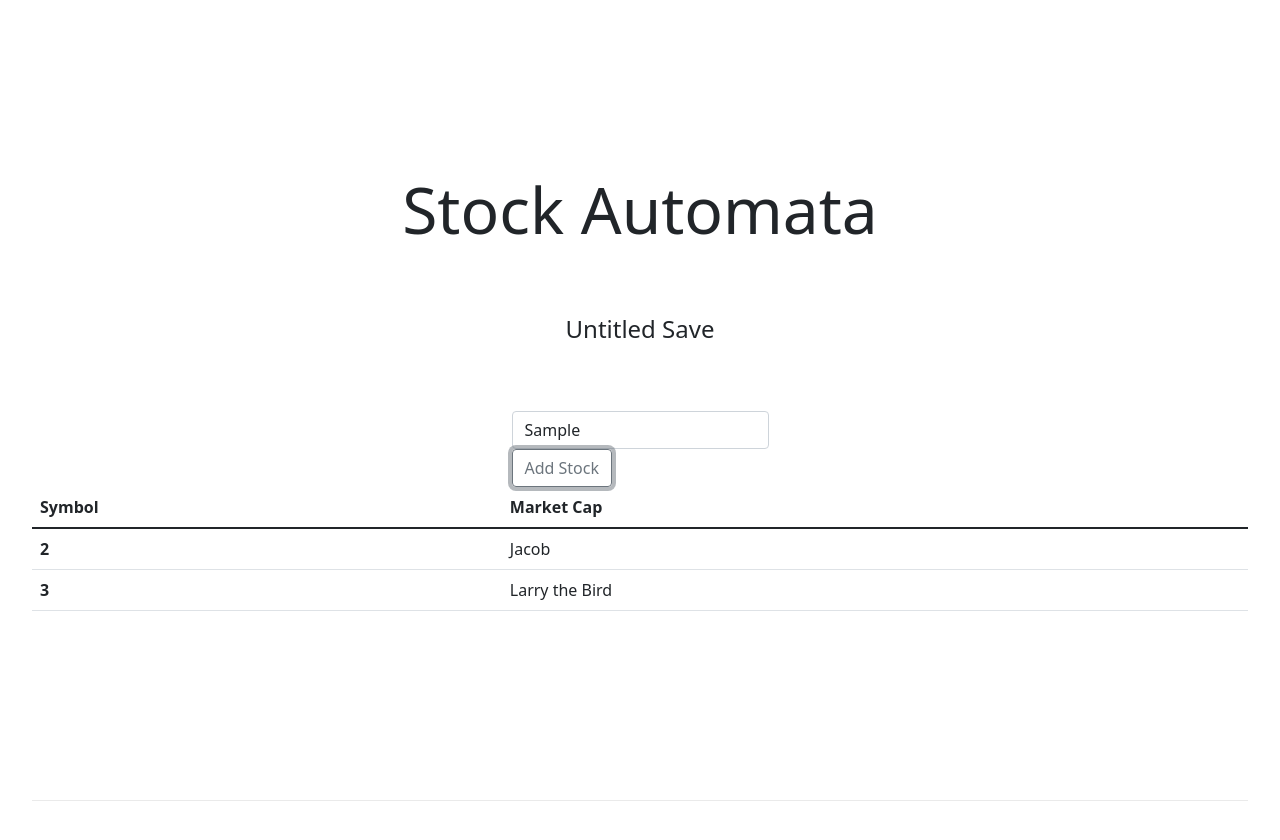
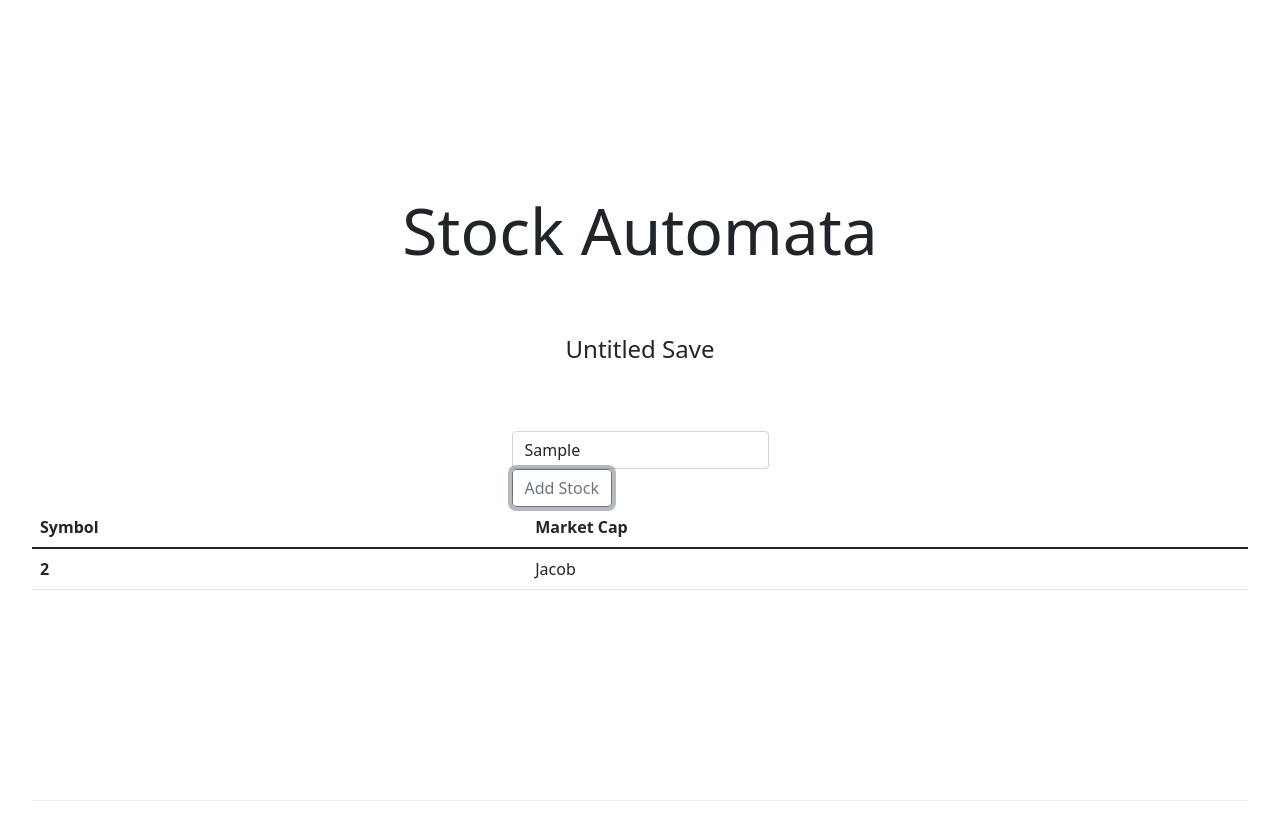
Before and after one commit to NeneWang/stock-automata, a Next.js app: page / in a window 1280 px wide. Both pictures are taken after typing "Sample" into the empty fields and a click on the button "Add Stock". Shown: the top 840 px of the page. Built offline with nearby package versions, Linux system fonts and the light colour scheme.

Commit message:
stocks table | map

```diff
--- /dev/null
+++ b/components/StockTable.js
@@ -0,0 +1,16 @@
+import React from 'React';
+
+export default function StockTable({ stocks }) {
+    console.log(stocks)
+    return (
+        <>
+            {stocks && stocks.map(stock => {
+                return <tr>
+                    <th scope="row">2</th>
+                    <td>Jacob</td>
+                </tr>
+            })}
+
+        </>
+    );
+}
--- a/pages/index.js
+++ b/pages/index.js
@@ -1,39 +1,27 @@
 import Head from 'next/head'
 import Image from 'next/image'
 import styles from '../styles/Home.module.css'
-import { useState, useEffect } from 'react'
+import React, { useState, useEffect } from 'react'
+import StockTable from '../components/StockTable'
 
 
 export default function Home() {
 
-  const [stocks, setStocks] = useState({});
+  const [stocks, setStocks] = useState([]);
 
   function addStock(events) {
-    const newStockList = stocks;
-    // newStockList[symbol] = {}
-    // setStocks(newStockList)
-    // // setStocks(stocks.push({ "symbol": 'sadsa'}))
-    // console.log((stocks))
     event.preventDefault()
     const symbol = events.target.symbol.value;
     console.log()
-    stocks[symbol] = [{ "id": 1, "symbol": "FB", "data": "{\"Previous Close\":\"195.21\",\"Open\":\"192.63\",\"Bid\":\"186.99 x 900\",\"Ask\":\"187.00 x 800\",\"Days range\":\"186.67 - 193.56\",\"52 Week range\":\"186.11 - 384.33\",\"Volume\":\"34,694,534\",\"Avg. Volume\":\"34,323,913\",\"Market Cap\":\"510.663B\",\"Beta (5Y Monthly)\":\"1.39\",\"PE Ratio (TTM)\":\"13.62\",\"EPS (TTM)\":\"13.77\",\"Earnings Date\":\"Apr 26, 2022\",\"Forward Divident & Yield\":\"N\\\/A (N\\\/A)\",\"Ex-Dividend Date\":\"N\\\/A\",\"1y Target Est\":\"326.15\",\"symbol\":\"FB\"}", "created_at": null, "updated_at": "2022-03-14T03:23:35.000000Z" }]
-
-    // fetch('https://admin.brooklynslcouncil.com/public/api/events-calendar').then((res) => res.json()).then((data) => {
-    //   setData(data);
-    //   // console.log(data);
-    //   appendEvents(events, data)
-
-
-    // })
+    let newInformation = { "id": 1, "symbol": "FB", "data": "{\"Previous Close\":\"195.21\",\"Open\":\"192.63\",\"Bid\":\"186.99 x 900\",\"Ask\":\"187.00 x 800\",\"Days range\":\"186.67 - 193.56\",\"52 Week range\":\"186.11 - 384.33\",\"Volume\":\"34,694,534\",\"Avg. Volume\":\"34,323,913\",\"Market Cap\":\"510.663B\",\"Beta (5Y Monthly)\":\"1.39\",\"PE Ratio (TTM)\":\"13.62\",\"EPS (TTM)\":\"13.77\",\"Earnings Date\":\"Apr 26, 2022\",\"Forward Divident & Yield\":\"N\\\/A (N\\\/A)\",\"Ex-Dividend Date\":\"N\\\/A\",\"1y Target Est\":\"326.15\",\"symbol\":\"FB\"}", "created_at": null, "updated_at": "2022-03-14T03:23:35.000000Z" }
+    let newStockInfo = Object()
+    newStockInfo[symbol] = newInformation;
+    // console.log(newStockList)
+    setStocks([...stocks, newStockInfo])
+    console.log(stocks)
 
   }
 
-  // useEffect(() => {
-
-  // }, []
-
-  // )
 
 
 
@@ -69,25 +57,10 @@ export default function Home() {
             </tr>
           </thead>
           <tbody>
-            {/* <p>
-              {stocks}
-            </p>
-            {Object.keys(stocks).forEach(function (idx) {
-              <tr key={idx}>
-                <th scope="row">1</th>
-                <td>Mark</td>
-              </tr>
-            })} */}
 
 
-            <tr>
-              <th scope="row">2</th>
-              <td>Jacob</td>
-            </tr>
-            <tr>
-              <th scope="row">3</th>
-              <td colspan="2">Larry the Bird</td>
-            </tr>
+
+            <StockTable stocks={stocks} />
           </tbody>
         </table>
 
```
